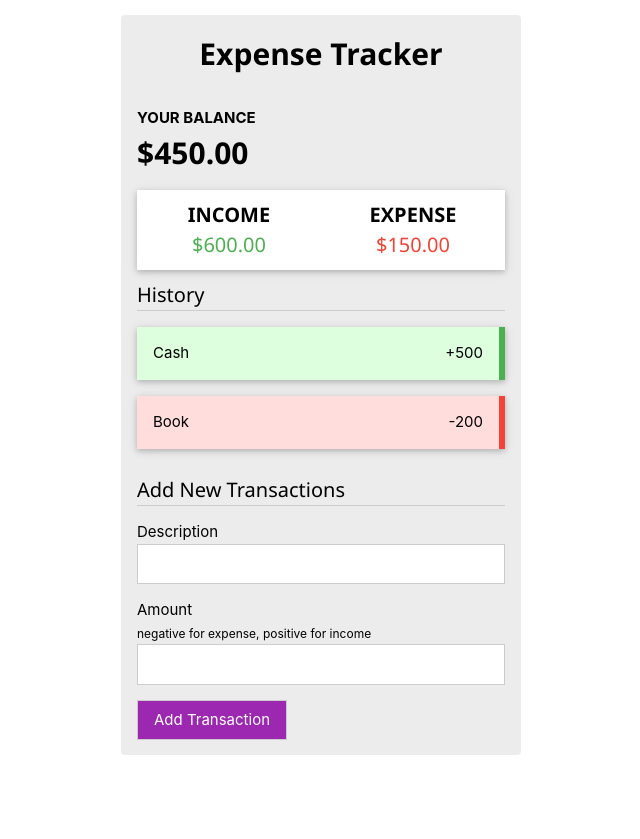
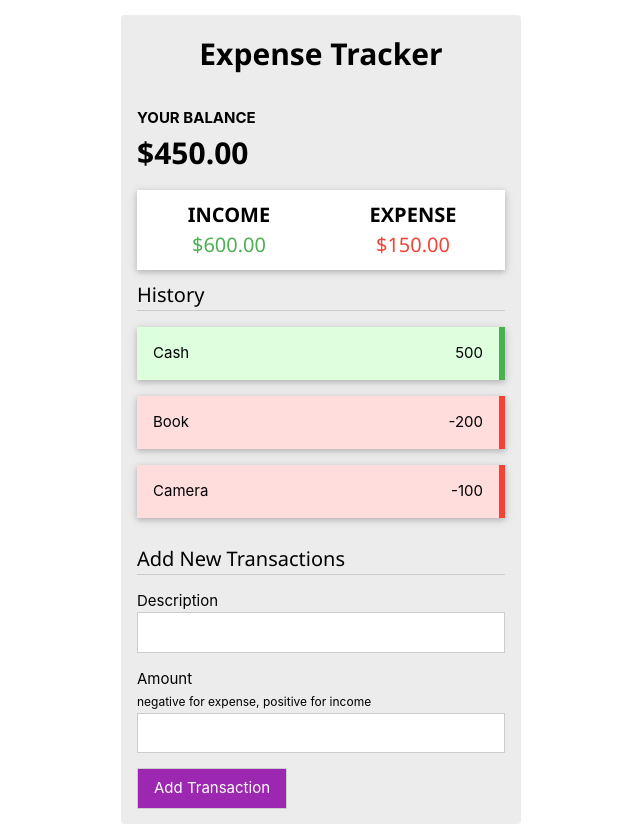
Before and after one commit to Muhammad1Siddique/expense-tracker, a React (Create React App) app: page / in a window 1280 px wide. Shown: the whole page, without its empty margins (319-959 px from the left). Before the commit the page ends 800 px from the top, so only its background shows below. Built offline with nearby package versions, Linux system fonts and the light colour scheme.

Commit message:
Dynamic History List

```diff
--- a/src/front.js
+++ b/src/front.js
@@ -1,7 +1,11 @@
 import React from 'react'
 
 const Front =() =>{
-
+    let transactions = [
+        {desc: "Cash",   amount: +500},
+        {desc: "Book",   amount: -200},
+        {desc: "Camera", amount: -100}
+    ]
     return(
         <div className="container w3-round">
             <h2 className="w3-center w3-padding-16"><strong>Expense Tracker</strong></h2>
@@ -23,12 +27,22 @@ const Front =() =>{
             </div>
             <div className="w3-container history">
                 <h4 className="w3-border-bottom">History</h4>
-                <div className="w3-panel w3-rightbar w3-border-green w3-pale-green w3-card-2">
-                    <p><span>Cash</span><span>+500</span></p>
-                </div>
-                <div className="w3-panel w3-rightbar w3-border-red w3-pale-red w3-card-2">
-                    <p><span>Book</span><span>-200</span></p>
-                </div>
+
+                {transactions.map((transobj, ind)=>{
+                    let chec;
+                    if(Number(transobj.amount)>0){
+                         chec = true;
+                    }else{
+                         chec = false;
+                    }
+                    return(
+                        <div className={`w3-panel w3-rightbar w3-card-2 ${chec ? 'w3-border-green w3-pale-green':'w3-border-red w3-pale-red'}`}>
+                            <p><span>{transobj.desc}</span><span>{transobj.amount}</span></p>
+                        </div>
+                    )
+                })}
+
+
             </div>
             <div className="w3-container">
                 <h4 className="w3-border-bottom">Add New Transactions</h4>
```
